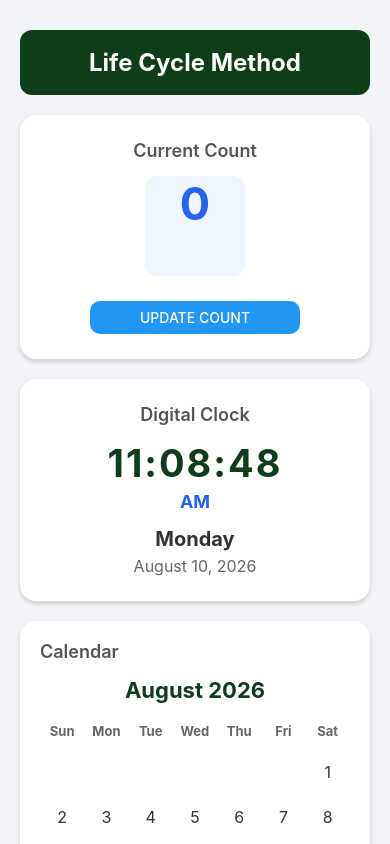
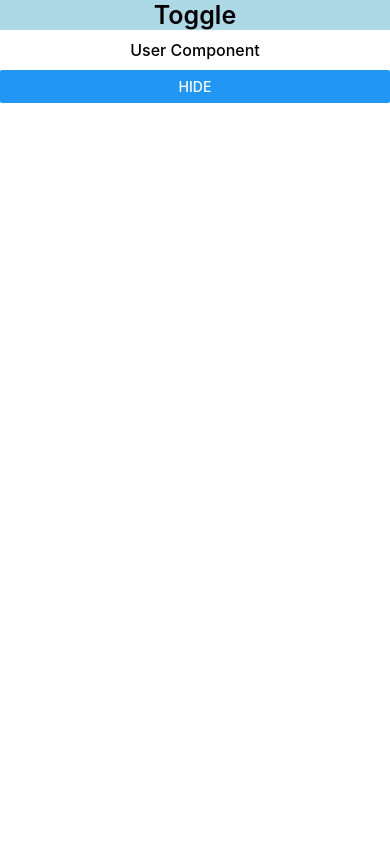
Before and after one commit to hvjha/React_Native, a React Native app: screen / in a window 390 px wide. Built offline with nearby package versions, Linux system fonts and the light colour scheme.

Commit message:
HideShow

```diff
--- a/src/lessons/10_LifeCycle.tsx
+++ b/src/lessons/10_LifeCycle.tsx
@@ -15,12 +15,10 @@ const LifeCycle = () => {
     const currentYear = date.getFullYear();
     const currentDate = date.getDate();
 
-    // Count useEffect
     useEffect(() => {
         console.warn('count changed', count);
     }, [count]);
 
-    // Clock useEffect
     useEffect(() => {
         const timer = setInterval(() => {
             setDate(new Date());
@@ -29,7 +27,6 @@ const LifeCycle = () => {
         return () => clearInterval(timer);
     }, []);
 
-    // Time
     const hours = date.getHours();
     const minutes = date.getMinutes();
     const seconds = date.getSeconds();
@@ -37,16 +34,14 @@ const LifeCycle = () => {
     const displayHours = hours % 12 || 12;
     const ampm = hours >= 12 ? 'PM' : 'AM';
 
-    const formatTime = (value) => {
+    const formatTime = (value:any) => {
         return value.toString().padStart(2, '0');
     };
 
-    // Day
     const day = date.toLocaleDateString('en-US', {
         weekday: 'long',
     });
 
-    // Full date
     const calendarDate = date.toLocaleDateString('en-US', {
         day: 'numeric',
         month: 'long',
@@ -72,12 +67,10 @@ const LifeCycle = () => {
 
     const days = [];
 
-    // Empty spaces before first day
     for (let i = 0; i < firstDay; i++) {
         days.push('');
     }
 
-    // Dates
     for (let i = 1; i <= daysInMonth; i++) {
         days.push(i);
     }
@@ -89,12 +82,10 @@ const LifeCycle = () => {
             showsVerticalScrollIndicator={false}
         >
 
-            {/* Header */}
             <Text style={style.textHeader}>
                 Life Cycle Method
             </Text>
 
-            {/* Counter Card */}
             <View style={style.card}>
 
                 <Text style={style.label}>
@@ -114,7 +105,6 @@ const LifeCycle = () => {
 
             </View>
 
-            {/* Digital Clock Card */}
             <View style={style.digitalCard}>
 
                 <Text style={style.label}>
@@ -141,7 +131,6 @@ const LifeCycle = () => {
 
             </View>
 
-            {/* Calendar Card */}
             <View style={style.calendarCard}>
 
                 <Text style={style.label}>
@@ -152,7 +141,6 @@ const LifeCycle = () => {
                     {monthName} {currentYear}
                 </Text>
 
-                {/* Week Days */}
                 <View style={style.weekRow}>
                     <Text style={style.weekDay}>Sun</Text>
                     <Text style={style.weekDay}>Mon</Text>
@@ -163,7 +151,6 @@ const LifeCycle = () => {
                     <Text style={style.weekDay}>Sat</Text>
                 </View>
 
-                {/* Calendar Dates */}
                 <View style={style.calendarGrid}>
 
                     {days.map((day, index) => {
@@ -204,7 +191,6 @@ const LifeCycle = () => {
 
 const style = StyleSheet.create({
 
-    // Main ScrollView
     container: {
         flex: 1,
         backgroundColor: '#f2f4f7',
@@ -215,7 +201,6 @@ const style = StyleSheet.create({
         paddingBottom: 40,
     },
 
-    // Header
     textHeader: {
         fontSize: 24,
         fontWeight: 'bold',
@@ -228,7 +213,6 @@ const style = StyleSheet.create({
         marginBottom: 20,
     },
 
-    // Common Card
     card: {
         backgroundColor: '#ffffff',
         borderRadius: 16,
@@ -247,7 +231,6 @@ const style = StyleSheet.create({
         marginBottom: 20,
     },
 
-    // Digital Clock
     digitalCard: {
         backgroundColor: '#ffffff',
         borderRadius: 16,
@@ -266,7 +249,6 @@ const style = StyleSheet.create({
         marginBottom: 20,
     },
 
-    // Calendar
     calendarCard: {
         backgroundColor: '#ffffff',
         borderRadius: 16,
@@ -284,7 +266,6 @@ const style = StyleSheet.create({
         marginBottom: 20,
     },
 
-    // Card Label
     label: {
         fontSize: 18,
         fontWeight: '600',
@@ -292,7 +273,6 @@ const style = StyleSheet.create({
         marginBottom: 15,
     },
 
-    // Counter
     text: {
         fontSize: 45,
         fontWeight: 'bold',
@@ -306,14 +286,12 @@ const style = StyleSheet.create({
         marginBottom: 25,
     },
 
-    // Button
     btn: {
         width: '70%',
         borderRadius: 10,
         overflow: 'hidden',
     },
 
-    // Clock
     clock: {
         fontSize: 38,
         fontWeight: 'bold',
@@ -341,7 +319,6 @@ const style = StyleSheet.create({
         color: '#666',
     },
 
-    // Month
     month: {
         fontSize: 22,
         fontWeight: 'bold',
@@ -350,7 +327,6 @@ const style = StyleSheet.create({
         marginBottom: 20,
     },
 
-    // Week Row
     weekRow: {
         flexDirection: 'row',
         width: '100%',
@@ -365,7 +341,6 @@ const style = StyleSheet.create({
         color: '#666',
     },
 
-    // Calendar Grid
     calendarGrid: {
         flexDirection: 'row',
         flexWrap: 'wrap',
@@ -392,7 +367,6 @@ const style = StyleSheet.create({
         color: '#333',
     },
 
-    // Today's date
     today: {
         backgroundColor: '#0d3d19',
     },
--- /dev/null
+++ b/src/lessons/11_HideShow.tsx
@@ -0,0 +1,39 @@
+import React, { useState } from 'react';
+
+import {View,Text, StyleSheet, Button} from 'react-native';
+
+const HideShow = () =>{
+    const [show,setShow] = useState(true)
+    return(
+        <View>
+            <Text style={styles.text}>Toggle</Text>
+           {show && <User/>}
+           <Button title={show ? 'Hide' : 'Show'} onPress={()=>setShow(!show)}/>
+
+        </View>
+    )
+}
+
+const User = () =>{
+    return(
+        <View>
+            <Text style={styles.subtext}>User Component</Text>
+        </View>
+    )
+}
+
+const styles = StyleSheet.create({
+    text:{
+        fontSize:25,
+        fontWeight:600,
+        textAlign:'center',
+        backgroundColor:'lightblue'
+    },
+    subtext:{
+        fontSize:16,
+        fontWeight:500,
+        textAlign:'center',
+        margin:10
+    }
+})
+export default HideShow;
```
Also changed, not shown: App.tsx (+5 -2 lines).
